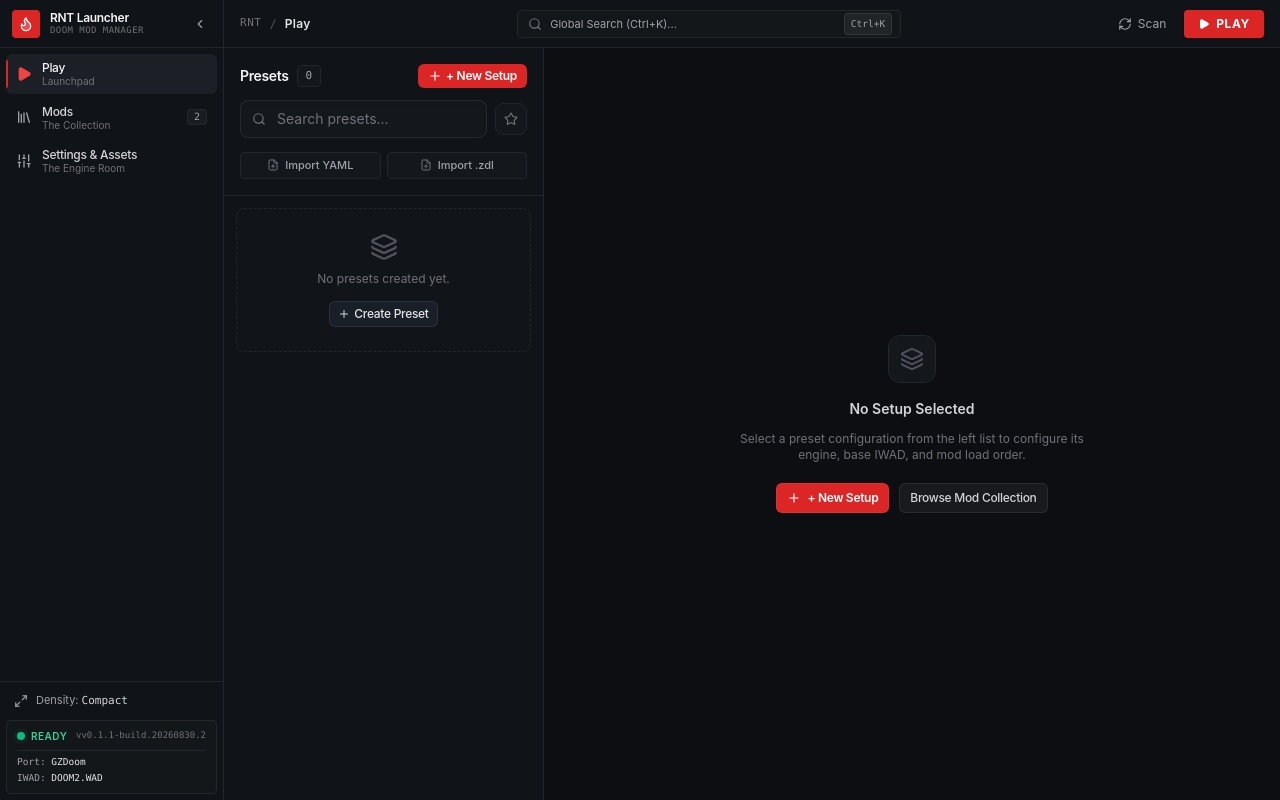
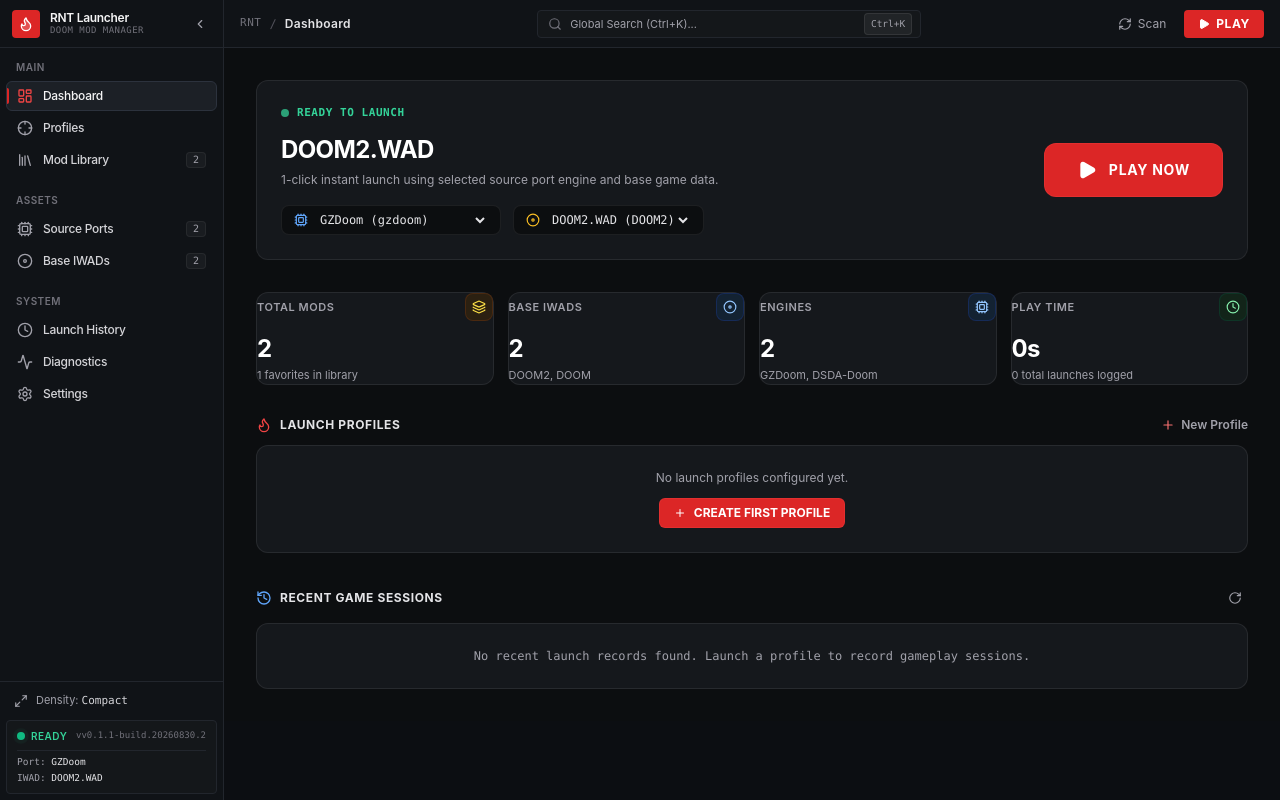
Before and after one commit to Zendevve/RNT-Launcher, a React (Vite) app in the folder frontend/: page / in a window 1280 px wide. Built offline with nearby package versions, Linux system fonts and the light colour scheme.

Commit message:
fix(ui): restore full 8-view desktop navigation in sidebar and router

```diff
--- a/frontend/src/App.tsx
+++ b/frontend/src/App.tsx
@@ -10,8 +10,13 @@ import {
   Input,
   Badge,
 } from './components';
+import { DashboardView } from './features/dashboard';
 import { LibraryView } from './features/library';
 import { ProfilesView } from './features/profiles';
+import { EnginesView } from './features/engines';
+import { IWADsView } from './features/iwads';
+import { HistoryView } from './features/history';
+import { DiagnosticsView } from './features/diagnostics';
 import { SettingsView } from './features/settings';
 import { api } from './services/api';
 import { Mod, Profile, Engine, IWAD, ScanResult, LaunchRecord, ScanProgress, UiDensity, Settings } from './types';
@@ -32,7 +37,7 @@ function AppContent() {
     else if (type === 'warning') toast.warning(message);
     else toast.info(message);
   };
-  const [activeView, setActiveView] = useState<NavViewId>('play');
+  const [activeView, setActiveView] = useState<NavViewId>('dashboard');
   const [density, setDensity] = useState<UiDensity>('compact');
   const [appSettings, setAppSettings] = useState<Settings | null>(null);
   const [sidebarCollapsed, setSidebarCollapsed] = useState(false);
@@ -82,13 +87,7 @@ function AppContent() {
           setDensity(s.uiDensity);
         }
         if (s.defaultView) {
-          const mapped =
-            s.defaultView === 'dashboard' || s.defaultView === 'profiles'
-              ? 'play'
-              : s.defaultView === 'library'
-              ? 'mods'
-              : (s.defaultView as NavViewId);
-          setActiveView(mapped);
+          setActiveView(s.defaultView as NavViewId);
         }
       })
       .catch(() => {
@@ -295,16 +294,16 @@ function AppContent() {
   }, [globalSearchQuery, allMods, allProfiles, allEngines, allIwads]);
 
   const viewTitles: Record<NavViewId, string> = {
-    play: 'Play',
-    mods: 'Mods',
-    settings: 'Settings & Assets',
-    dashboard: 'Play',
-    library: 'Mods',
-    profiles: 'Play',
-    engines: 'Settings & Assets',
-    iwads: 'Settings & Assets',
-    history: 'Settings & Assets',
-    diagnostics: 'Settings & Assets',
+    dashboard: 'Dashboard',
+    profiles: 'Profiles',
+    library: 'Mod Library',
+    engines: 'Source Ports',
+    iwads: 'Base IWADs',
+    history: 'Launch History',
+    diagnostics: 'Diagnostics & Health',
+    settings: 'Settings',
+    play: 'Profiles',
+    mods: 'Mod Library',
   };
   return (
     <div
@@ -363,7 +362,7 @@ function AppContent() {
                   toast.error('Launch Failed', msg);
                 });
             } else {
-              setActiveView('play');
+              setActiveView('profiles');
             }
           }}
         />
@@ -389,11 +388,26 @@ function AppContent() {
 
         {/* Dynamic View Content */}
         <main className="flex-1 overflow-hidden relative bg-[#0c0e12]">
-          {(activeView === 'play' || activeView === 'dashboard' || activeView === 'profiles') && (
+          {activeView === 'dashboard' && (
+            <DashboardView
+              onNavigateToLibrary={() => setActiveView('library')}
+              onNavigateToProfiles={() => setActiveView('profiles')}
+              onSelectProfile={(profileId) => {
+                setSelectedProfileId(profileId);
+                setActiveView('profiles');
+              }}
+              onCreateProfile={() => {
+                setSelectedProfileId(null);
+                setActiveView('profiles');
+              }}
+            />
+          )}
+
+          {(activeView === 'profiles' || activeView === 'play') && (
             <ProfilesView
               selectedProfileId={selectedProfileId}
               onSelectProfile={setSelectedProfileId}
-              onNavigateToLibrary={() => setActiveView('mods')}
+              onNavigateToLibrary={() => setActiveView('library')}
               onNavigateToSettings={(tab) => {
                 if (tab === 'engines' || tab === 'iwads' || tab === 'history' || tab === 'diagnostics') {
                   setActiveView(tab as NavViewId);
@@ -405,18 +419,19 @@ function AppContent() {
             />
           )}
 
-          {(activeView === 'mods' || activeView === 'library') && (
-            <LibraryView onNavigateToDashboard={() => setActiveView('play')} />
+          {(activeView === 'library' || activeView === 'mods') && (
+            <LibraryView onNavigateToDashboard={() => setActiveView('dashboard')} />
           )}
 
+          {activeView === 'engines' && <EnginesView />}
+          {activeView === 'iwads' && <IWADsView />}
+          {activeView === 'history' && <HistoryView />}
+          {activeView === 'diagnostics' && (
+            <DiagnosticsView onNotify={(msg, type) => notify(msg, type)} />
+          )}
           {activeView === 'settings' && <SettingsView />}
-          {activeView === 'engines' && <SettingsView initialTab="engines" />}
-          {activeView === 'iwads' && <SettingsView initialTab="iwads" />}
-          {activeView === 'history' && <SettingsView initialTab="history" />}
-          {activeView === 'diagnostics' && <SettingsView initialTab="diagnostics" />}
         </main>
       </div>
-      {/* Global Search Modal (Ctrl+K) */}
       {isSearchModalOpen && (
         <Modal
           isOpen={isSearchModalOpen}
@@ -451,7 +466,7 @@ function AppContent() {
                         key={p.id}
                         onClick={() => {
                           setSelectedProfileId(p.id);
-                          setActiveView('play');
+                          setActiveView('profiles');
                           setIsSearchModalOpen(false);
                         }}
                         className="flex items-center justify-between p-2.5 rounded bg-[#14171a] hover:bg-[#1c2026] hover:border-[#22262d] border border-white/[0.04] cursor-pointer transition-colors"
@@ -493,7 +508,7 @@ function AppContent() {
                       <div
                         key={m.id}
                         onClick={() => {
-                          setActiveView('mods');
+                          setActiveView('library');
                           setIsSearchModalOpen(false);
                         }}
                         className="flex items-center justify-between p-2 rounded bg-[#14171a] hover:bg-[#1c2026] hover:border-[#22262d] border border-white/[0.04] cursor-pointer transition-colors"
--- a/frontend/src/components/layout/Sidebar.tsx
+++ b/frontend/src/components/layout/Sidebar.tsx
@@ -1,9 +1,14 @@
 import { FULL_VERSION } from '../../version';
 import React from 'react';
 import {
-  Play,
+  LayoutDashboard,
   Library,
-  Sliders,
+  Crosshair,
+  Cpu,
+  Disc,
+  Clock,
+  Activity,
+  Settings,
   ChevronLeft,
   ChevronRight,
   Flame,
@@ -14,25 +19,29 @@ import { cn } from '../../utils/cn';
 import { UiDensity } from '../../types';
 
 export type NavViewId =
-  | 'play'
-  | 'mods'
-  | 'settings'
   | 'dashboard'
+  | 'profiles'
   | 'library'
-  | 'profiles'
   | 'engines'
   | 'iwads'
   | 'history'
-  | 'diagnostics';
+  | 'diagnostics'
+  | 'settings'
+  | 'play'
+  | 'mods';
 
-export interface NavHubConfig {
+export interface NavItemConfig {
   id: NavViewId;
   label: string;
-  sublabel: string;
   icon: React.ReactNode;
   badge?: string | number;
   badgeVariant?: 'default' | 'warning';
-  isMatchingView: (view: NavViewId) => boolean;
+  matchViews?: NavViewId[];
+}
+
+export interface NavSection {
+  title?: string;
+  items: NavItemConfig[];
 }
 
 export interface SidebarProps {
@@ -72,41 +81,78 @@ export const Sidebar: React.FC<SidebarProps> = ({
   const isCompact = density === 'compact';
   const isReady = systemStatus?.ready !== false;
 
-  const navHubs: NavHubConfig[] = [
+  const sections: NavSection[] = [
     {
-      id: 'play',
-      label: 'Play',
-      sublabel: 'Launchpad',
-      icon: <Play className="w-4 h-4 fill-current" />,
-      badge: counts.profiles && counts.profiles > 0 ? counts.profiles : undefined,
-      isMatchingView: (v) => v === 'play' || v === 'dashboard' || v === 'profiles',
+      title: 'Main',
+      items: [
+        {
+          id: 'dashboard',
+          label: 'Dashboard',
+          icon: <LayoutDashboard className="w-4 h-4" />,
+          matchViews: ['dashboard'],
         },
         {
-      id: 'mods',
-      label: 'Mods',
-      sublabel: 'The Collection',
+          id: 'profiles',
+          label: 'Profiles',
+          icon: <Crosshair className="w-4 h-4" />,
+          badge: counts.profiles && counts.profiles > 0 ? counts.profiles : undefined,
+          matchViews: ['profiles', 'play'],
+        },
+        {
+          id: 'library',
+          label: 'Mod Library',
           icon: <Library className="w-4 h-4" />,
           badge: counts.mods && counts.mods > 0 ? counts.mods : undefined,
-      isMatchingView: (v) => v === 'mods' || v === 'library',
+          matchViews: ['library', 'mods'],
+        },
+      ],
+    },
+    {
+      title: 'Assets',
+      items: [
+        {
+          id: 'engines',
+          label: 'Source Ports',
+          icon: <Cpu className="w-4 h-4" />,
+          badge: counts.engines && counts.engines > 0 ? counts.engines : undefined,
+          matchViews: ['engines'],
+        },
+        {
+          id: 'iwads',
+          label: 'Base IWADs',
+          icon: <Disc className="w-4 h-4" />,
+          badge: counts.iwads && counts.iwads > 0 ? counts.iwads : undefined,
+          matchViews: ['iwads'],
+        },
+      ],
+    },
+    {
+      title: 'System',
+      items: [
+        {
+          id: 'history',
+          label: 'Launch History',
+          icon: <Clock className="w-4 h-4" />,
+          badge: counts.history && counts.history > 0 ? counts.history : undefined,
+          matchViews: ['history'],
+        },
+        {
+          id: 'diagnostics',
+          label: 'Diagnostics',
+          icon: <Activity className="w-4 h-4" />,
+          badge: counts.warnings && counts.warnings > 0 ? counts.warnings : undefined,
+          badgeVariant: 'warning',
+          matchViews: ['diagnostics'],
         },
         {
           id: 'settings',
-      label: 'Settings & Assets',
-      sublabel: 'The Engine Room',
-      icon: <Sliders className="w-4 h-4" />,
-      badge:
-        !isReady
-          ? 'Setup'
-          : counts.warnings && counts.warnings > 0
-          ? counts.warnings
-          : undefined,
-      badgeVariant: !isReady || (counts.warnings && counts.warnings > 0) ? 'warning' : 'default',
-      isMatchingView: (v) =>
-        v === 'settings' ||
-        v === 'engines' ||
-        v === 'iwads' ||
-        v === 'history' ||
-        v === 'diagnostics',
+          label: 'Settings',
+          icon: <Settings className="w-4 h-4" />,
+          badge: !isReady ? 'Setup' : undefined,
+          badgeVariant: 'warning',
+          matchViews: ['settings'],
+        },
+      ],
     },
   ];
 
@@ -155,10 +201,20 @@ export const Sidebar: React.FC<SidebarProps> = ({
           )}
         </div>
 
-        {/* 3 Clean Navigation Hub Items */}
-        <nav className={cn('space-y-1', isCompact ? 'p-1.5' : 'p-2')}>
-          {navHubs.map((item) => {
-            const isActive = item.isMatchingView(activeView);
+        {/* Navigation Sections */}
+        <nav className={cn('flex-1 overflow-y-auto space-y-3', isCompact ? 'p-1.5' : 'p-2')}>
+          {sections.map((section, sIdx) => (
+            <div key={section.title || sIdx} className="space-y-0.5">
+              {!collapsed && section.title && (
+                <div className="text-[10px] font-semibold uppercase tracking-wider text-zinc-500 px-2.5 pt-1.5 pb-1">
+                  {section.title}
+                </div>
+              )}
+
+              {section.items.map((item) => {
+                const isActive = item.matchViews
+                  ? item.matchViews.includes(activeView)
+                  : activeView === item.id;
                 const hasBadge = item.badge !== undefined && item.badge !== null && item.badge !== 0;
 
                 return (
@@ -166,17 +222,17 @@ export const Sidebar: React.FC<SidebarProps> = ({
                     key={item.id}
                     type="button"
                     onClick={() => onViewChange(item.id)}
-                title={collapsed ? `${item.label} (${item.sublabel})` : undefined}
+                    title={collapsed ? item.label : undefined}
                     className={cn(
-                  'w-full flex items-center rounded-md font-medium relative text-left transition-colors duration-150',
+                      'w-full flex items-center rounded-md font-medium relative text-left transition-colors duration-100',
                       isCompact ? 'px-2.5 py-1.5 text-xs' : 'px-3 py-2 text-xs',
                       collapsed ? 'justify-center px-0 py-2' : 'justify-between',
                       isActive
-                    ? 'bg-[#1c2026] text-zinc-100'
-                    : 'text-zinc-400 hover:text-zinc-200 hover:bg-white/[0.03]'
+                        ? 'bg-[#1c2026] text-zinc-100 border border-[#2c323d] shadow-xs'
+                        : 'text-zinc-400 hover:text-zinc-100 hover:bg-white/[0.04] border border-transparent'
                     )}
                   >
-                {/* Active Indicator Accent Bar */}
+                    {/* Active Left Accent Bar */}
                     {isActive && (
                       <span className="absolute left-0 top-1.5 bottom-1.5 w-0.5 bg-[#dc2626] rounded-r" />
                     )}
@@ -184,15 +240,14 @@ export const Sidebar: React.FC<SidebarProps> = ({
                     <div className="flex items-center gap-2.5 min-w-0 truncate">
                       <span
                         className={cn(
-                      'flex-shrink-0 transition-colors duration-150',
-                      isActive ? 'text-[#ef4444]' : 'text-zinc-400'
+                          'flex-shrink-0 transition-colors duration-100',
+                          isActive ? 'text-[#ef4444]' : 'text-zinc-400 group-hover:text-zinc-200'
                         )}
                       >
                         {item.icon}
                       </span>
 
                       {!collapsed && (
-                    <div className="flex flex-col min-w-0 leading-tight">
                         <span
                           className={cn(
                             'truncate tracking-tight',
@@ -201,10 +256,6 @@ export const Sidebar: React.FC<SidebarProps> = ({
                         >
                           {item.label}
                         </span>
-                      <span className="truncate text-[10px] text-zinc-500 font-normal">
-                        {item.sublabel}
-                      </span>
-                    </div>
                       )}
                     </div>
 
@@ -225,6 +276,8 @@ export const Sidebar: React.FC<SidebarProps> = ({
                   </button>
                 );
               })}
+            </div>
+          ))}
         </nav>
       </div>
 
```
Lines whose indentation alone changed are shown as unchanged.
